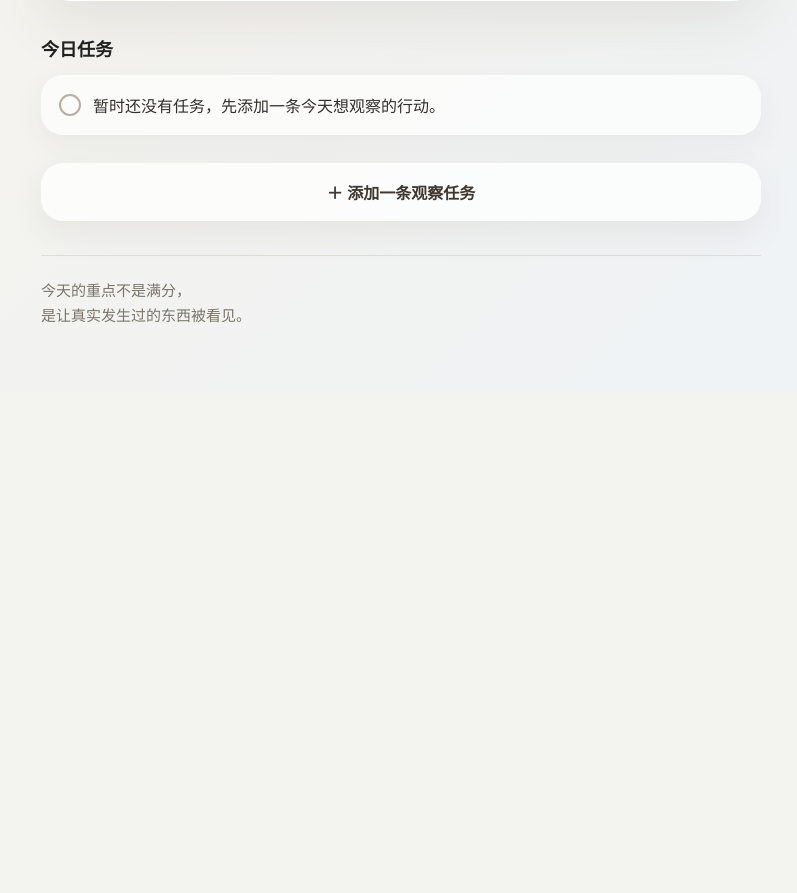
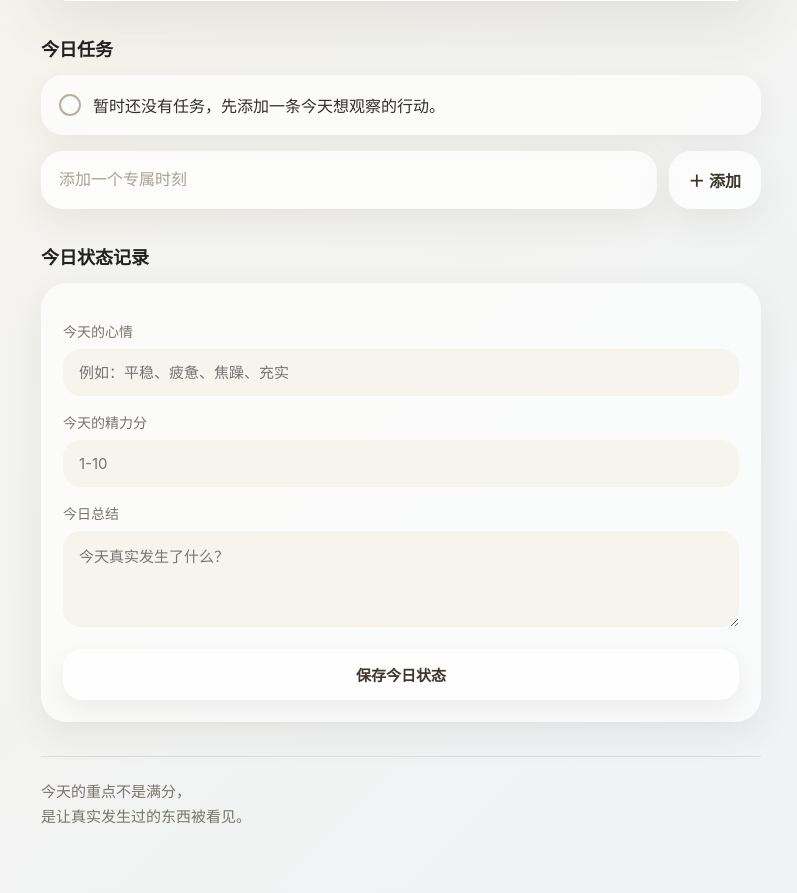
Before and after one commit to LeonLittle/personal-observation-system, a Django app: page / in a window 1280 px wide. Shown: the part 451-1344 px from the top of the page, without its empty margins (239-1036 px from the left). Before the commit the page ends 774 px from the top, so only its background shows below. Run offline with Django 5.2, Linux system fonts and the light colour scheme; data comes from the database, SQL or seed files in the repository; data that the repository does not hold is empty.

Commit message:
Update daily record and task UI

```diff
--- a/observations/models.py
+++ b/observations/models.py
@@ -1,4 +1,52 @@
 from django.db import models
+from datetime import date
+
+class DailyRecord(models.Model):
+    """
+    DailyRecord 代表某一天的个人状态记录
+
+    这个模型是"个人观察助手"的核心之一
+    它不是记录任务,而是记录这一天的:
+    1.今天心情如何
+    2.今天精力如何
+    3.今天发生了什么
+    verbose_name参数:显示名称
+    """
+
+    date = models.DateField(
+        default=date.today,
+        unique=True,
+        verbose_name="日期"
+    )
+
+    mood =models.CharField(
+        max_length=20,
+        blank=True,
+        verbose_name="心情"
+    )
+
+    energy = models.IntegerField(
+        null=True,
+        blank=True,
+        verbose_name="精力分"
+    )
+
+    summary = models.TextField(
+        blank=True,
+        verbose_name = "今日总结"
+    )
+
+    updated_at=models.DateTimeField(
+        auto_now_add=True,
+        verbose_name="创建时间"
+    )
+
+    def __str__(self):
+        """
+        在后台调试时,显示这条记录对应的日期
+        """
+        return str(self.date)
+
 
 class Task(models.Model):
     """
--- a/observations/templates/observations/home.html
+++ b/observations/templates/observations/home.html
@@ -117,30 +117,139 @@
             margin-bottom: 12px;
         }
 
+
+        .task-card.done {
+            opacity: 0.62;
+        }
+
+        .task-card.done .task-text {
+            text-decoration: line-through;
+            color: #8b8376;
+        }
+
         .task-circle {
             width: 22px;
             height: 22px;
             border-radius: 50%;
             border: 2px solid #b9afa0;
             flex-shrink: 0;
+            display: inline-flex;
+            align-items: center;
+            justify-content: center;
+            color: #6f665c;
+            text-decoration: none;
+            font-size: 14px;
+            font-weight: 700;
         }
 
         .task-text {
+            flex: 1;
             font-size: 16px;
             color: #33302b;
         }
 
+        .delete-link {
+            /*删除按钮的样式*/
+            color: #b0a69a;
+            font-size: 14px;
+            text-decoration: none;
+            padding: 6px 8px;
+            border-radius: 12px;
+        }
+
+        .delete-link:hover {
+            color: #6f665c;
+            background: rgba(120, 110, 90, 0.08);
+        }
+
+        .add-form {
+            display: flex;
+            gap: 12px;
+            margin-top: 16px;
+        }
+
+        .task-input {
+            flex: 1;
+            border: none;
+            outline: none;
+            border-radius: 22px;
+            padding: 17px 18px;
+            font-size: 16px;
+            color: #33302b;
+            background: rgba(255, 255, 255, 0.76);
+            box-shadow: 0 12px 34px rgba(80, 70, 50, 0.08);
+        }
+
+        .task-input::placeholder {
+            color: #aaa196;
+        }
+
         .add-button {
-            margin-top: 16px;
-            width: 100%;
             border: none;
             border-radius: 22px;
-            padding: 17px 18px;
+            padding: 17px 20px;
             font-size: 16px;
             font-weight: 650;
             color: #3f372d;
             background: rgba(255, 255, 255, 0.76);
             box-shadow: 0 12px 34px rgba(80, 70, 50, 0.08);
+            cursor: pointer;
+            white-space: nowrap;
+        }
+
+        .record-section {
+            margin-top: 34px;
+        }
+
+        .record-form {
+            padding: 22px;
+            border-radius: 26px;
+            background: rgba(255, 255, 255, 0.68);
+            box-shadow: 0 12px 34px rgba(80, 70, 50, 0.08);
+        }
+
+        .form-label {
+            display: block;
+            margin-bottom: 8px;
+            margin-top: 16px;
+            font-size: 14px;
+            color: #7a756b;
+        }
+
+        .form-label:first-child {
+            margin-top: 0;
+        }
+
+        .record-input,
+        .record-textarea {
+            width: 100%;
+            border: none;
+            outline: none;
+            border-radius: 18px;
+            padding: 14px 16px;
+            font-size: 15px;
+            color: #33302b;
+            background: rgba(246, 242, 233, 0.75);
+            font-family: inherit;
+        }
+
+        .record-textarea {
+            min-height: 96px;
+            resize: vertical;
+            line-height: 1.6;
+        }
+
+        .save-record-button {
+            margin-top: 18px;
+            width: 100%;
+            border: none;
+            border-radius: 20px;
+            padding: 15px 18px;
+            font-size: 15px;
+            font-weight: 650;
+            color: #3f372d;
+            background: rgba(255, 255, 255, 0.82);
+            box-shadow: 0 10px 28px rgba(80, 70, 50, 0.08);
             cursor: pointer;
         }
 
@@ -153,10 +262,15 @@
             font-size: 15px;
         }
 
-        @media (max-width: 520px) {
+        @media (max-width: 520px) { #手机端
             .page {
                 padding: 26px 16px 40px;
             }
+
+            .add-form {
+                flex-direction: column;
+            }
+
 
             .system-name {
                 font-size: 25px;
@@ -200,7 +314,13 @@
             <div class="status-grid">
                 <div class="status-item">
                     <div class="status-title">状态</div>
-                    <div class="status-value">待记录</div>
+                    <div class="status-value">
+                        {% if today_record.mood %}
+                            {{ today_record.mood }}
+                        {% else %}
+                            待记录
+                        {% endif %}
+                    </div>
                 </div>
 
                 <div class="status-item">
@@ -215,9 +335,16 @@
 
         {% if tasks %}
             {% for task in tasks %}
-                <div class="task-card">
-                    <div class="task-circle"></div>
+                <div class="task-card {% if task.is_done %}done{% endif %}">
+                    <a class="task-circle" href="{% url 'toggle_task' task.id %}">
+                        {% if task.is_done %}✓{% endif %}
+                    </a>
+
                     <div class="task-text">{{ task.title }}</div>
+
+                    <a class="delete-link" href="{% url 'delete_task' task.id %}">
+                        删除
+                    </a>
                 </div>
             {% endfor %}
         {% else %}
@@ -227,9 +354,64 @@
             </div>
         {% endif %}
 
-            <button class="add-button">
-                ＋ 添加一条观察任务
+        <form class="add-form" method="post">
+            {% csrf_token %}
+            <input type="hidden" name="form_type" value="task">
+
+            <input
+                class="task-input"
+                type="text"
+                name="title"
+                placeholder="添加一个专属时刻"
+                autocomplete="off"
+            >
+
+            <button class="add-button" type="submit">
+                ＋ 添加
             </button>
+        </form>
+
+        <section class="record-section">
+            <h2 class="section-title">今日状态记录</h2>
+
+            <form class="record-form" method="post">
+                {% csrf_token %}
+                <input type="hidden" name="form_type" value="daily_record">
+
+                <label class="form-label">今天的心情</label>
+                <input
+                    class="record-input"
+                    type="text"
+                    name="mood"
+                    placeholder="例如：平稳、疲惫、焦躁、充实"
+                    value="{{ today_record.mood }}"
+                >
+
+                <label class="form-label">今天的精力分</label>
+                <input
+                    class="record-input"
+                    type="number"
+                    name="energy"
+                    min="1"
+                    max="10"
+                    placeholder="1-10"
+                    value="{{ today_record.energy|default_if_none:'' }}"
+                >
+
+                <label class="form-label">今日总结</label>
+                <textarea
+                    class="record-textarea"
+                    name="summary"
+                    placeholder="今天真实发生了什么？"
+                >{{ today_record.summary }}</textarea>
+
+                <button class="save-record-button" type="submit">
+                    保存今日状态
+                </button>
+            </form>
+        </section>
+
+
         </section>
 
         <p class="bottom-note">
--- a/observations/urls.py
+++ b/observations/urls.py
@@ -4,4 +4,6 @@ from . import views
 
 urlpatterns = [
     path("", views.home, name="home"),
+    path("task/<int:task_id>/complete/",views.toggle_task,name="toggle_task"),
+    path("task/<int:task_id>/dalete/",views.delete_task,name="delete_task"),
 ]
--- a/observations/views.py
+++ b/observations/views.py
@@ -1,40 +1,122 @@
-# 导入Django的render函数，用于渲染HTML模板
-from django.shortcuts import render
-# 导入datetime模块，用于处理日期和时间
+
+from django.shortcuts import render,redirect,get_object_or_404
 from datetime import datetime
-from .models import Task
+
+from .models import Task,DailyRecord
 
 
 # 定义home视图函数，处理首页的HTTP请求
 def home(request):
-    """ 首页视图函数
+    """ 首页视图函数。
 
-    这一版做 4 件事：
+    这一版做 6 件事：
     1. 获取今天日期
-    2. 从数据库读取所有任务
-    3. 计算任务总数和完成数量
-    4. 把数据交给 home.html 页面显示
+    2. 获取或创建今天的状态记录
+    3. 处理新增任务
+    4. 处理今日状态保存
+    5. 从数据库读取所有任务
+    6. 把数据交给 home.html 页面显示
     """
-    # 获取当前日期和时间
+
     today = datetime.now()
+
+    #获取或创建今天的DailyRecord
+    #如果今天已经有记录,就拿出来
+    #如果今天还没有记录,就自动创建一条
+    today_record,created = DailyRecord.objects.get_or_create(
+        date=today.date()
+    )
+
+    #如果用户是通过表单提交任务,也就是点击了"添加任务"按钮
+    if request.method == "POST":
+        #从网页表里取出name=from_type 输入的内容
+        form_type = request.POST.get("form_type")
+
+        if form_type == "task":
+            #从网页表里取出name="title"输入的内容
+            title = request.POST.get("title")
+
+        #如果用户真的输入了内容,才创建任务
+            if title:
+                Task.objects.create(title=title)
+
+            return redirect("home")
+
+        if form_type =="daily_record":
+            today_record.mood = request.POST.get("mood","")
+            energy = request.POST.get("energy")
+            today_record.summary = request.POST.get("summary","")
+
+        if energy:
+            today_record.energy = int(energy)
+
+            today_record.save()
+
+            return redirect("home")
 
     tasks = Task.objects.all().order_by("-created_at")
 
     total_count = tasks.count()
     done_count = tasks.filter(is_done=True).count()
 
+
     # 创建context字典，用于存储传递给模板的数据
     context = {
-        # 设置页面标题为"个人观察助手"
+
         "title":"个人观察助手",
-        # 将日期格式化为"月日"的字符串形式，例如"05月29日"
         "date_text" : today.strftime("%m月%d日"),
-        # 根据星期几的数值（0-6）从列表中取对应的中文星期名称
         "weekday_text":["星期一","星期二","星期三","星期四","星期五","星期六","星期日"][today.weekday()],
         "tasks":tasks,
         "total_count":total_count,
         "done_count":done_count,
+        "today_record":today_record,
     }
 
     # 返回渲染后的home.html模板，并将context数据传递给模板使用
     return render(request,"observations/home.html",context)
+
+
+def toggle_task(request,task_id):
+    """
+    切换任务完成状态
+
+    作用：
+    1. 根据 task_id 找到对应任务
+    2. 如果任务未完成,就改成已完成
+    3. 如果任务已完成,就恢复成未完成
+    4.保存到数据库
+    5. 回到首页
+    """
+
+    #根据任务id从数据库里找到这条任务
+    task = get_object_or_404(Task,id=task_id)
+
+    #把当前状态反过来
+    #原来是False,就变成True
+    #原来是True,就变成False
+    task.is_done = not task.is_done
+
+    #保存修改
+    task.save()
+
+    #回到首页
+    return redirect("home")
+
+def delete_task(request,task_id):
+    """
+    删除任务视图函数
+
+    作用:
+    1,根据task_id找到对应任务
+    2,删除这条任务
+    3,回到首页
+    """
+
+    #根据任务id从出数据库里找到这条任务
+    task = get_object_or_404(Task,id=task_id)
+
+    #删除这条任务
+    task.delete()
+
+    #删除后回到首页
+    return redirect("home")
```
Also changed, not shown: observations/migrations/0002_dailyrecord.py (added), observations/migrations/0003_rename_mode_dailyrecord_mood.py (added).
